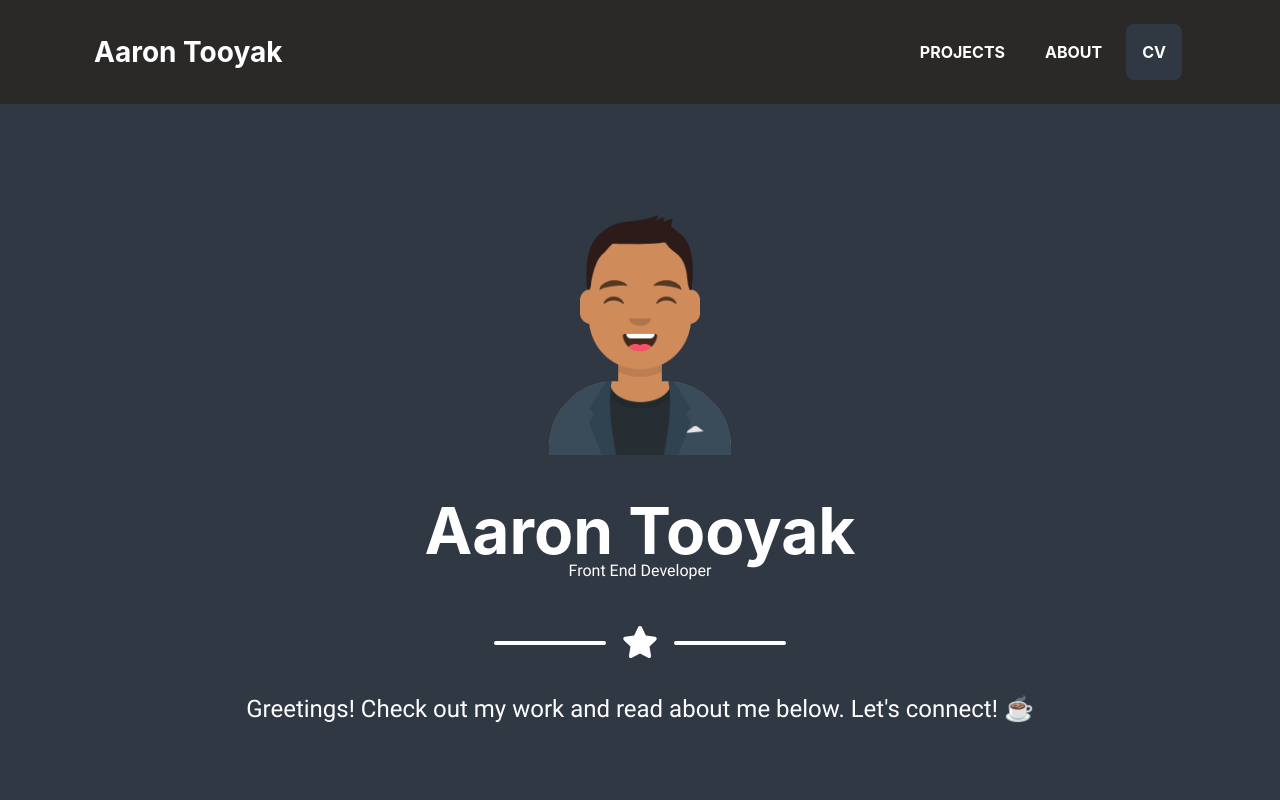
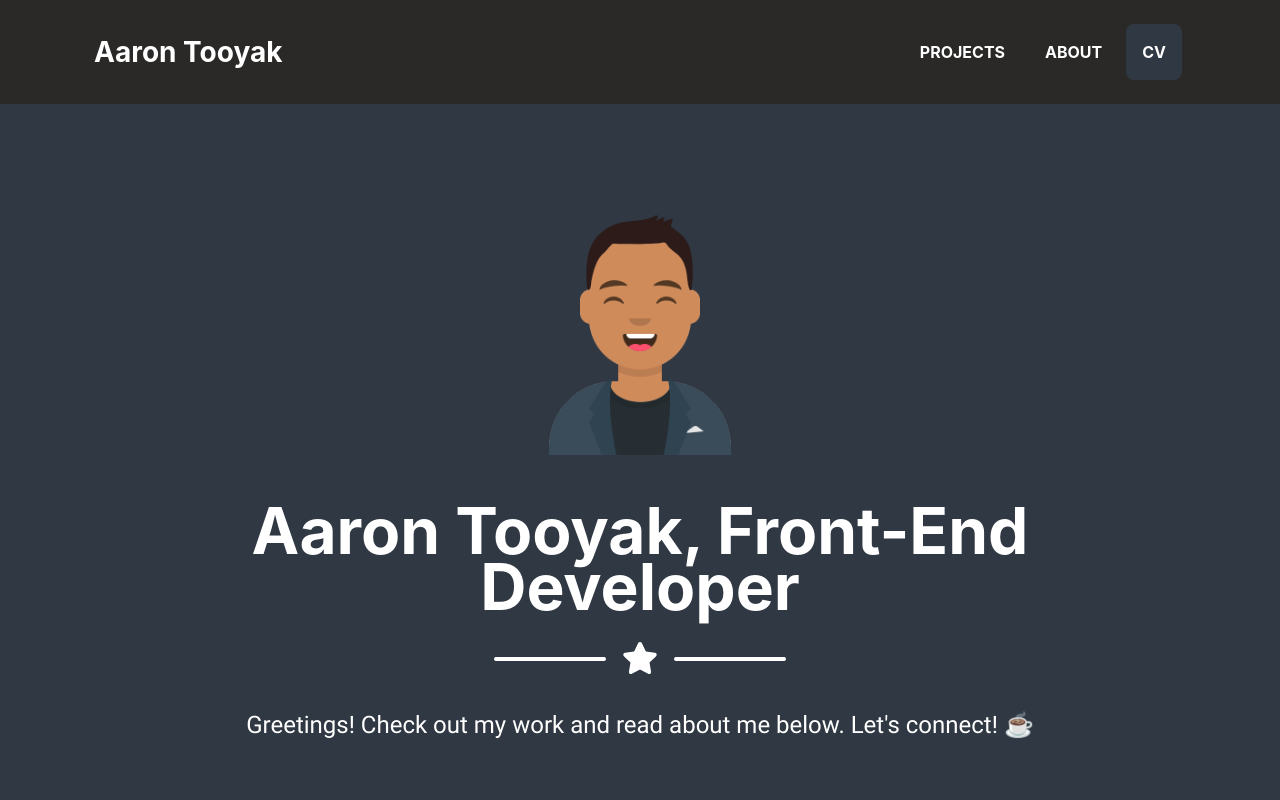
Before and after one commit to aarontooyak/aktportfolio, a plain HTML site: page aarontooyakportfolio/public/index.html in a window 1280 px wide. Shown: the top 800 px of the page. Drawn offline with nearby package versions, Linux system fonts and the light colour scheme; a web font is replaced by a local one.

Commit message:
Add files via upload

```diff
--- a/aarontooyakportfolio/public/index.html
+++ b/aarontooyakportfolio/public/index.html
@@ -35,8 +35,7 @@
             <div class="container d-flex align-items-center flex-column">
                 <!-- Masthead Avatar Image--><img class="masthead-avatar mb-5" src="assets/img/avataaars.png" alt="">
                 <!-- Masthead Heading-->
-                <h1 class="masthead-heading mb-0">Aaron Tooyak</h1>
-                <p>Front End Developer</p>
+                <h1 class="masthead-heading mb-0">Aaron Tooyak, Front-End Developer</h1>
                 <!-- Icon Divider-->
                 <div class="divider-custom divider-light">
                     <div class="divider-custom-line"></div>
```
